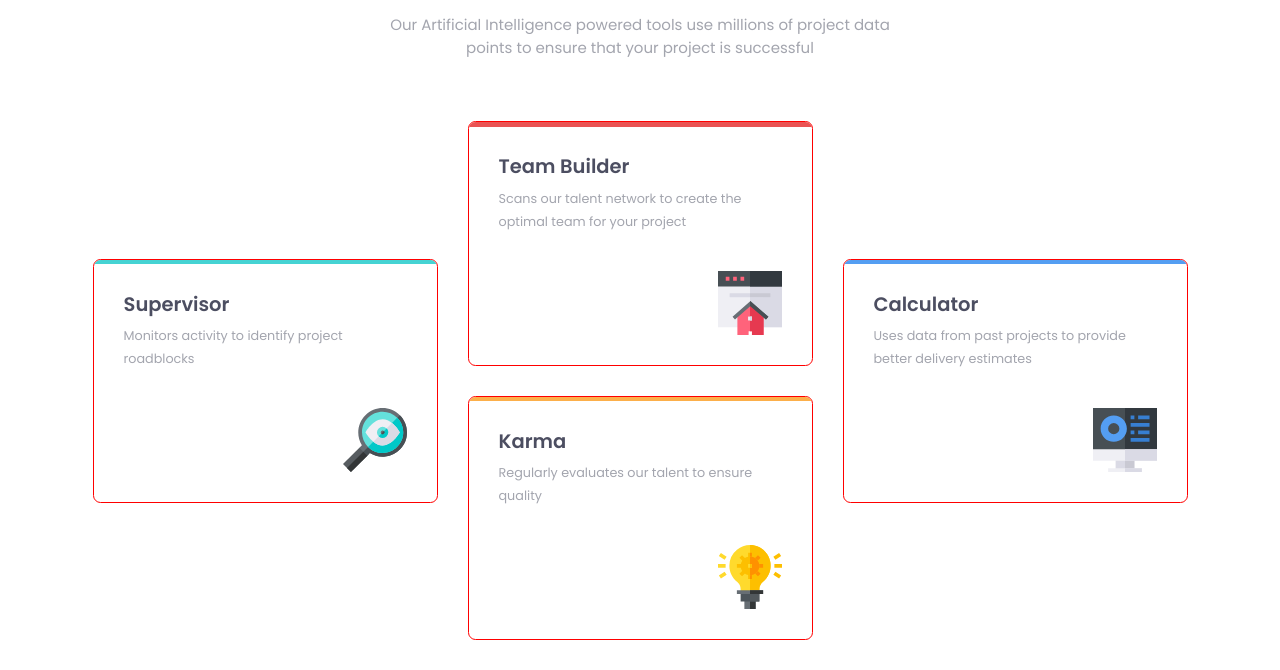
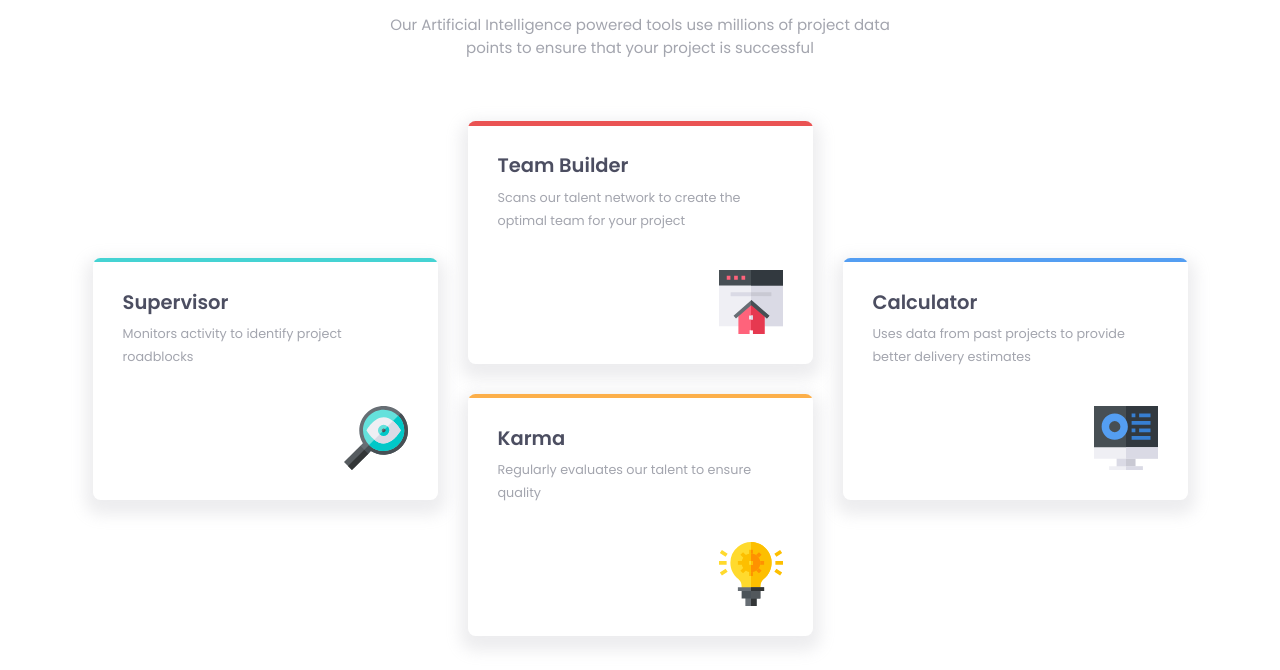
Before and after one commit to h4sitha/four-card-feature-section-frontendmentor, a plain HTML site: page index.html in a window 1280 px wide. Shown: the part 130-800 px from the top of the page. Drawn offline with Linux system fonts and the light colour scheme.

Commit message:
Add shadows to feature divs

```diff
--- a/styles.css
+++ b/styles.css
@@ -54,12 +54,13 @@ h2 {
 }
 
 .feature {
-    border: 1px solid red;
+    /* border: 1px solid red; */
     width: 23rem;
     padding: 2rem;
     border-radius: 0.5rem;
     position: relative;
     overflow: hidden;
+    box-shadow: 0 0.5rem 1rem 0.5rem hsla(229, 6%, 66%, 0.2);
 }
 
 .feature::before {
```
